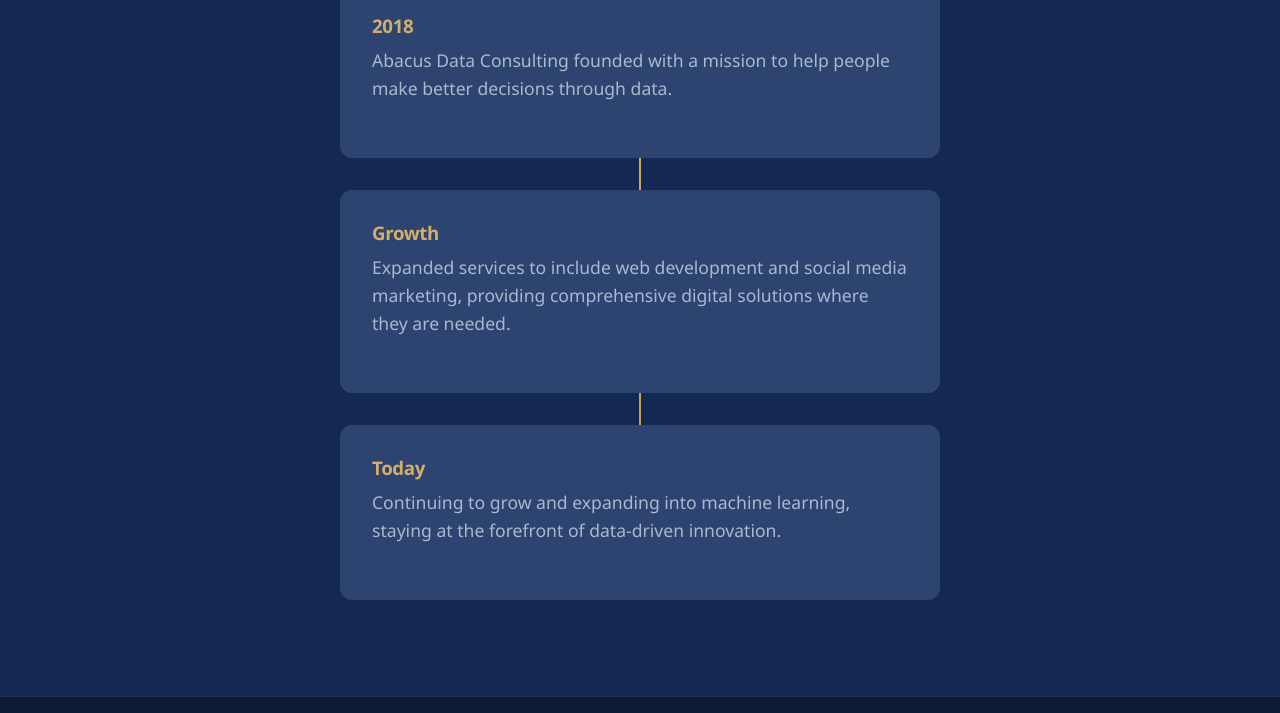
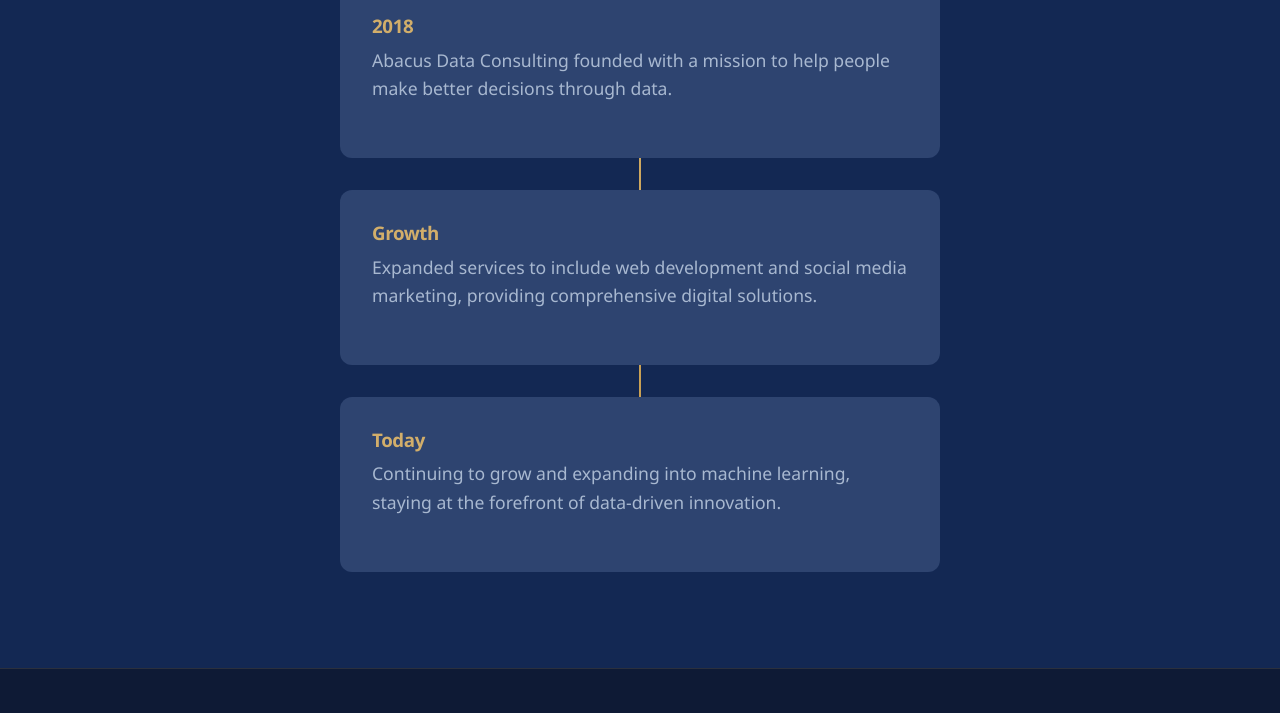
Before and after one commit to abacusdataconsulting/website, a website: page about.html in a window 1280 px wide. Shown: the part 1881-2594 px from the top of the page. Drawn offline with Linux system fonts and the light colour scheme.

```diff
--- a/about.html
+++ b/about.html
@@ -334,7 +334,7 @@
                     </div>
                     <div class="timeline-item">
                         <h3>Growth</h3>
-                        <p>Expanded services to include web development and social media marketing, providing comprehensive digital solutions where they are needed.</p>
+                        <p>Expanded services to include web development and social media marketing, providing comprehensive digital solutions.</p>
                     </div>
                     <div class="timeline-item">
                         <h3>Today</h3>
```
